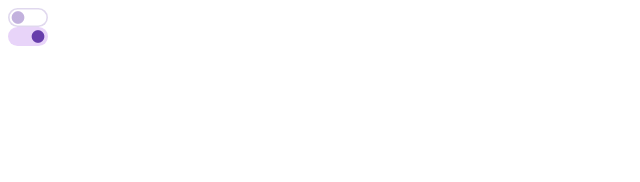
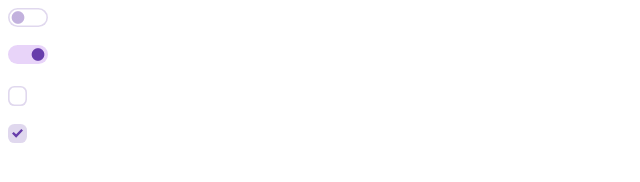
Before and after one commit to arccoza/brisk-style, a plain HTML site: page experiment.html in a window 1280 px wide. Shown: the whole page, without its empty margins (0-640 px from the left). Drawn offline with Linux system fonts and the light colour scheme.

Commit message:
Add checkbox

```diff
--- a/experiment.html
+++ b/experiment.html
@@ -14,6 +14,12 @@
 <body>
   <!-- <script src="js/scripts.js"></script> -->
   <div class="switch"></div>
+  <br>
   <input class="switch" type="checkbox" checked>
+  <br>
+  <br>
+  <div class="checkbox"></div>
+  <br>
+  <input class="checkbox" type="checkbox" checked>
 </body>
 </html>
```
